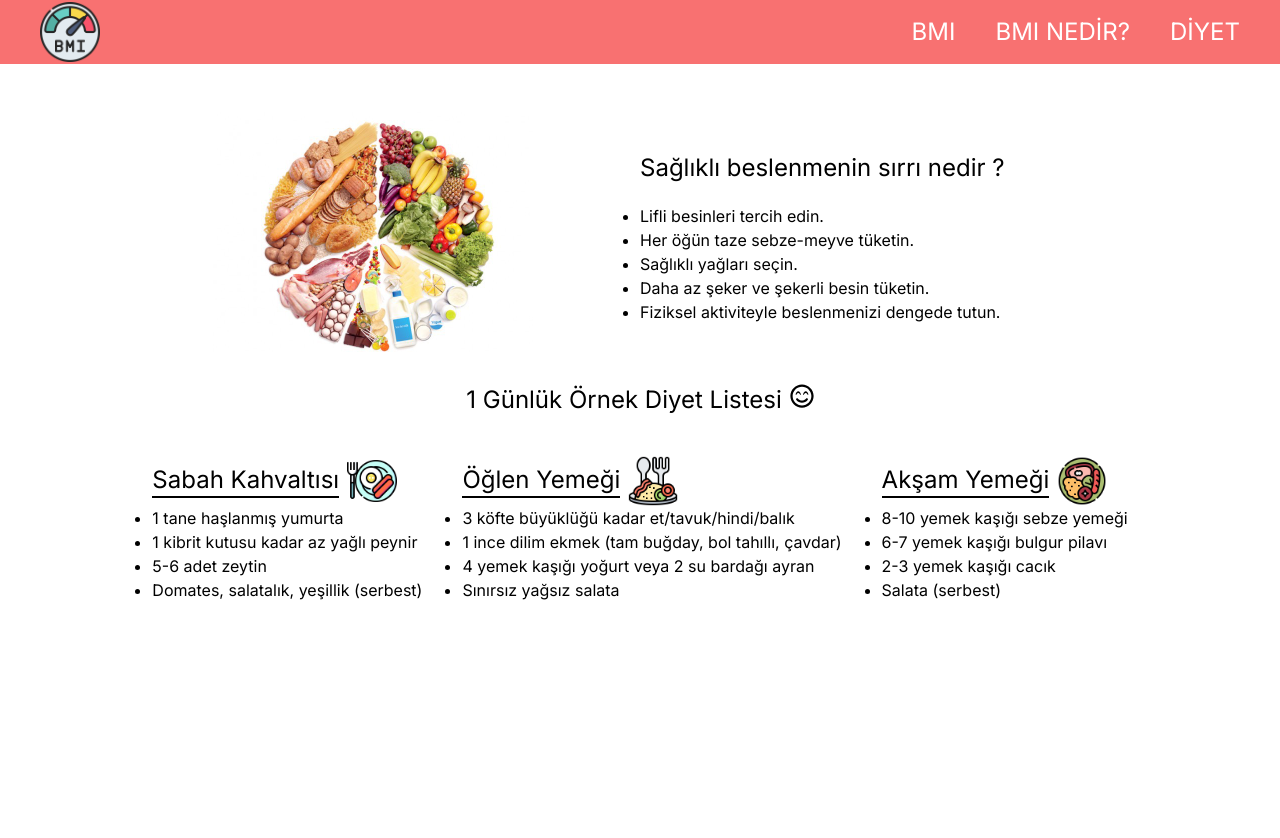
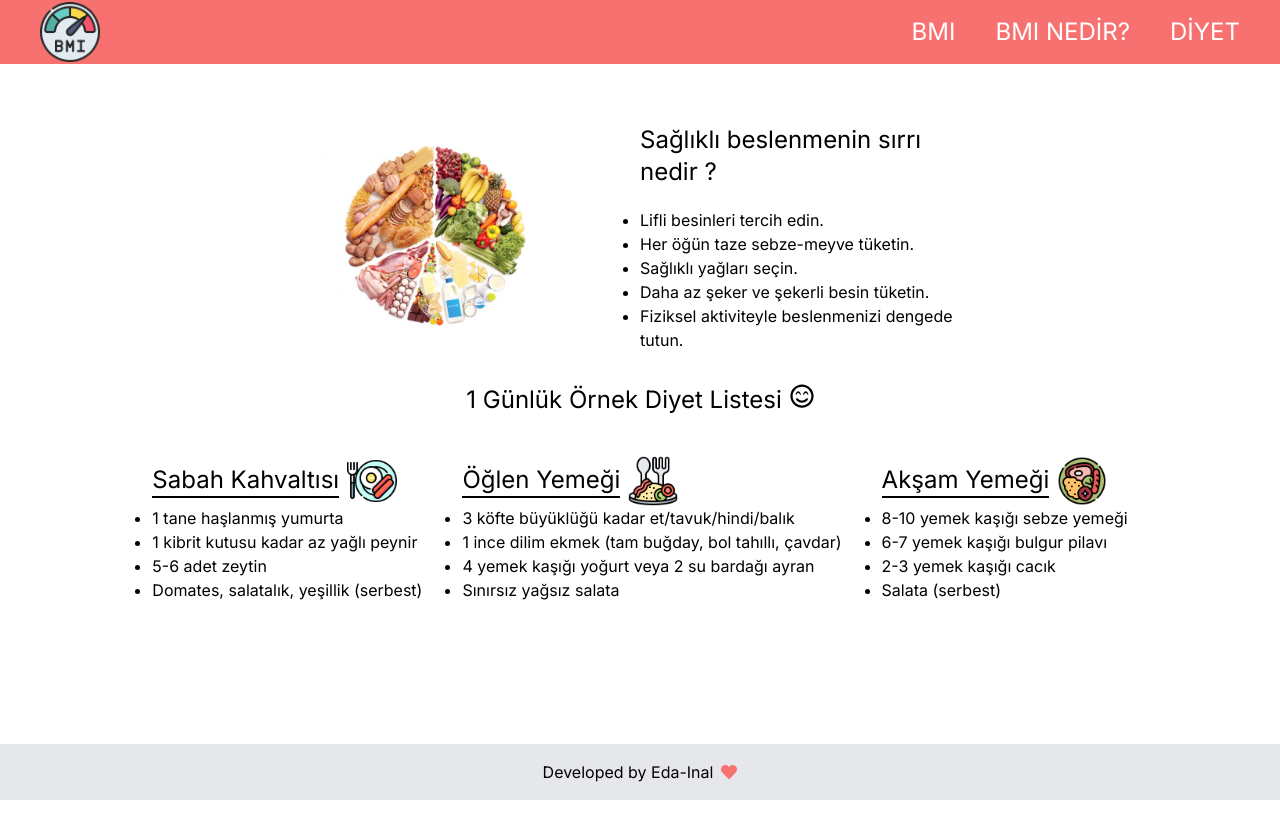
Before and after one commit to Eda-Inal/bmi-calculator, a Next.js app in the folder bmi/: page /beslenme in a window 1280 px wide. Shown: the top 838 px of the page. Before the commit the page ends 800 px from the top, so only its background shows below. Built offline with nearby package versions, Linux system fonts and the light colour scheme.

Commit message:
add footer

```diff
--- a/bmi/src/app/beslenme/page.jsx
+++ b/bmi/src/app/beslenme/page.jsx
@@ -1,28 +1,21 @@
-import React from 'react'
-import Image from 'next/image'
+import React from 'react';
+import Image from 'next/image';
 import goodfood from '../public/plate2.jpg';
-import breakfast from '../public/breakfast.png'
-import lunch from '../public/lunch.png'
-import dinner from '../public/dinner.png'
-import { FaRegSmileBeam } from "react-icons/fa";
-
+import breakfast from '../public/breakfast.png';
+import lunch from '../public/lunch.png';
+import dinner from '../public/dinner.png';
+import { FaRegSmileBeam } from 'react-icons/fa';
+import Footer from '../components/footer';
 
 function Beslenme() {
   return (
-    <div>
-   <div className='flex sm:flex-row flex-col justify-center items-center mx:auto   sm:mx-auto sm:justify-center mt-12'>
-     <div className='sm:w-1/3 w-1/2 '>
+    <div className='flex flex-col min-h-screen'>
+      <div className='flex sm:flex-row flex-col justify-center items-center mx:auto sm:mx-auto sm:justify-center mt-12'>
+        <div className='sm:w-1/3 w-1/2'>
           <div className='w-full sm:w-3/4 mt-10 sm:mt-0'>
-     <Image className='sm:w-[350] w-[200]'
-        src={goodfood}
-        alt="healthy food"
-        />
+            <Image className='sm:w-[350] w-[200]' src={goodfood} alt='healthy food' />
           </div>
-
-
         </div>
-
-
         <div className='w-1/2 sm:w-1/3 sm:mt-3 mt-5'>
           <h1 className='sm:text-2xl text-xl'>Sağlıklı beslenmenin sırrı nedir ?</h1>
           <div>
@@ -34,19 +27,20 @@ function Beslenme() {
               <li>Fiziksel aktiviteyle beslenmenizi dengede tutun.</li>
             </ul>
           </div>
-
-
         </div>
       </div>
-    <h1 className='flex sm:mt-8 mt-6  text-2xl   mx-auto justify-center'>1 Günlük Örnek Diyet Listesi
-    <span><FaRegSmileBeam className='ml-2' /></span>
+      <h1 className='flex sm:mt-8 mt-6 text-2xl mx-auto justify-center'>
+        1 Günlük Örnek Diyet Listesi
+        <span>
+          <FaRegSmileBeam className='ml-2' />
+        </span>
       </h1>
       <div className='flex sm:flex-row flex-col justify-center px-10 sm:mt-10 mt-6'>
         <div>
           <div className='sm:mr-10 mb-5'>
             <div className='flex items-center'>
               <h1 className='text-2xl border-b-2 border-black'>Sabah Kahvaltısı</h1>
-        <Image className='ml-2' src={breakfast} alt="healthy food" width={50} />
+              <Image className='ml-2' src={breakfast} alt='healthy food' width={50} />
             </div>
             <ul className='list-disc'>
               <li>1 tane haşlanmış yumurta</li>
@@ -54,15 +48,13 @@ function Beslenme() {
               <li>5-6 adet zeytin</li>
               <li>Domates, salatalık, yeşillik (serbest)</li>
             </ul>
-
           </div>
         </div>
         <div>
-      <div>
-<div className='sm:mr-10 mb-5' >
+          <div className='sm:mr-10 mb-5'>
             <div className='flex items-center'>
               <h1 className='text-2xl border-b-2 border-black'>Öğlen Yemeği</h1>
-        <Image className='ml-2' src={lunch} alt="healthy food" width={50} />
+              <Image className='ml-2' src={lunch} alt='healthy food' width={50} />
             </div>
             <ul className='list-disc'>
               <li>3 köfte büyüklüğü kadar et/tavuk/hindi/balık</li>
@@ -70,16 +62,13 @@ function Beslenme() {
               <li>4 yemek kaşığı yoğurt veya 2 su bardağı ayran</li>
               <li>Sınırsız yağsız salata</li>
             </ul>
-
-</div>
           </div>
         </div>
         <div>
           <div>
-<div>
             <div className='flex items-center'>
               <h1 className='text-2xl border-b-2 border-black'>Akşam Yemeği</h1>
-        <Image className='ml-2' src={dinner} alt="healthy food" width={50} />
+              <Image className='ml-2' src={dinner} alt='healthy food' width={50} />
             </div>
             <ul className='list-disc'>
               <li>8-10 yemek kaşığı sebze yemeği</li>
@@ -87,15 +76,12 @@ function Beslenme() {
               <li>2-3 yemek kaşığı cacık</li>
               <li>Salata (serbest)</li>
             </ul>
-
           </div>
         </div>
       </div>
+      <Footer />
     </div>
-
-    </div>
-
-  )
+  );
 }
 
-export default Beslenme
+export default Beslenme;
--- a/bmi/src/app/bmi/page.jsx
+++ b/bmi/src/app/bmi/page.jsx
@@ -2,7 +2,6 @@
 import React from 'react'
 import body from '../public/body.png';
 import Image from 'next/image';
-import styles from "./styles.module.css"
 import { useState } from "react";
 import { FaExclamationCircle } from "react-icons/fa";
 import { IoMdCloseCircle } from "react-icons/io";
--- /dev/null
+++ b/bmi/src/app/components/footer.jsx
@@ -0,0 +1,21 @@
+import React from 'react';
+import { FaHeart } from 'react-icons/fa';
+
+function Footer() {
+  return (
+    <div className='fixed bottom-0 left-0 w-full bg-gray-200 py-4'>
+      <div className='flex flex-row items-center justify-center'>
+        <div>
+          <a href="https://github.com/Eda-Inal" target="_blank" rel="noopener noreferrer" className='text-black hover:text-gray-500 '>
+            Developed by Eda-Inal
+          </a>
+        </div>
+        <div>
+          <FaHeart className='text-red-400 ml-2' />
+        </div>
+      </div>
+    </div>
+  );
+}
+
+export default Footer;
--- a/bmi/src/app/layout.jsx
+++ b/bmi/src/app/layout.jsx
@@ -2,6 +2,7 @@
 import "./globals.css";
 import Navbar from "./components/navbar";
 import { Inter } from 'next/font/google';
+import Footer from "./components/footer"
 
 
 const inter = Inter({ subsets: ['latin'] });
@@ -12,6 +13,7 @@ export default function RootLayout({ children }) {
       <body className={inter.className}>
         <Navbar />
         {children}
+        <Footer/>
       </body>
     </html>
   );
```
Also changed, not shown: bmi/src/app/pages/x.jsx (deleted), bmi/src/app/public/omlet.webp (added). Lines whose indentation alone changed are shown as unchanged.
